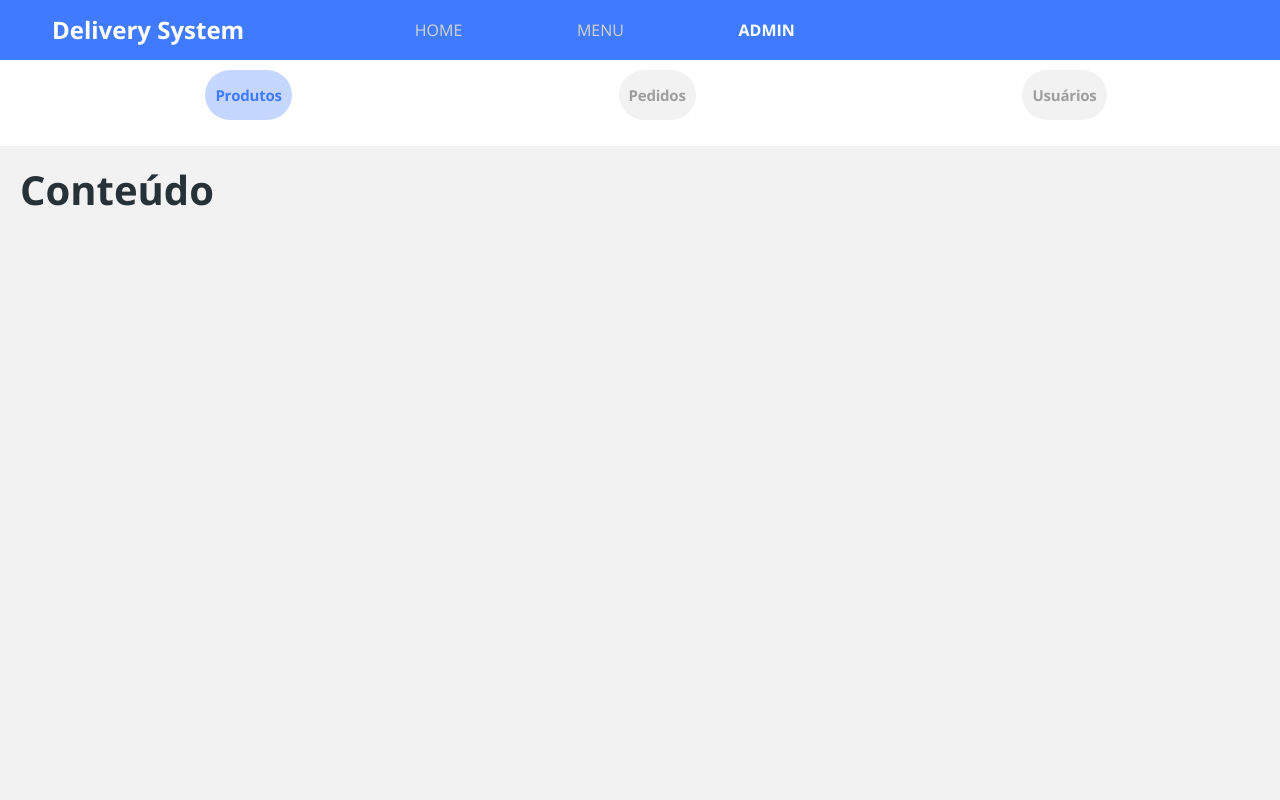
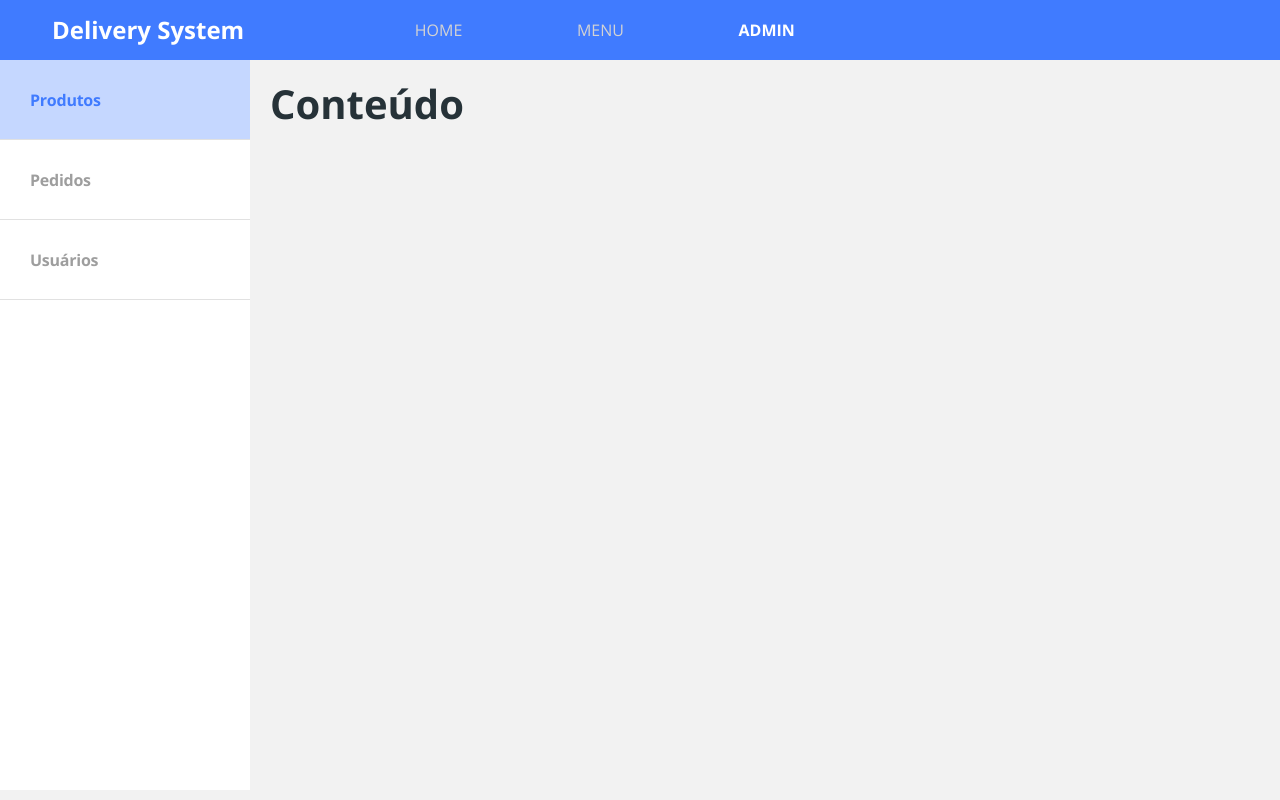
Before and after one commit to dmrsilva/delivery-system, a React (Create React App) app in the folder frontweb/: page /admin in a window 1280 px wide. Built offline with nearby package versions, Linux system fonts and the light colour scheme.

Commit message:
Admin Navbar layout responsive

```diff
--- a/frontweb/src/pages/Admin/Navbar/styles.css
+++ b/frontweb/src/pages/Admin/Navbar/styles.css
@@ -2,13 +2,13 @@
   display: flex;
   justify-content: space-around;
   list-style-type: none;
+  padding: 0 !important;
   margin: 0;
-    padding: 0;
 }
 
 .admin-nav-container {
   padding: 10px;
-    background-color: #FFF;
+  background-color: #fff;
 }
 
 .admin-nav-item {
@@ -16,20 +16,49 @@
   justify-content: center;
   align-items: center;
   height: 50px;
-    background-color: #F2F2F2;
-    color: #9E9E9E;
+  padding: 0 10px;
+  font-size: 14px;
+  background-color: #f2f2f2;
+  color: #9e9e9e;
   border-radius: 100px;
-    padding: 0 10px;
-    font-size: 15px;
   font-weight: bold;
   letter-spacing: -0.015em;
 }
 
 .admin-nav-item.active {
   background: rgba(64, 123, 255, 0.3);
-    color: #407BFF;
+  color: #407bff;
 }
 
 .admin-nav-item p {
   margin-bottom: 0;
 }
+
+@media (min-width: 768px) {
+  .admin-nav-item {
+    min-width: 220px;
+  }
+}
+
+@media (min-width: 1200px) {
+  ul {
+    justify-content: unset;
+    flex-direction: column;
+  }
+
+  .admin-nav-container {
+    padding: 0px;
+    width: 250px;
+    height: calc(100vh - 70px);
+  }
+
+  .admin-nav-item {
+    border-radius: 0;
+    font-size: 16px;
+    height: 80px;
+    padding-left: 30px;
+    justify-content: flex-start;
+    background-color: #fff;
+    border-bottom: 1px solid #e1e1e1;
+  }
+}
--- a/frontweb/src/pages/Admin/styles.css
+++ b/frontweb/src/pages/Admin/styles.css
@@ -7,7 +7,7 @@
   padding: 20px;
 }
 
-@media (min_width: 1200px) {
+@media (min-width: 1200px) {
   .admin-container {
     flex-direction: row;
   }
```
Lines whose indentation alone changed are shown as unchanged.
